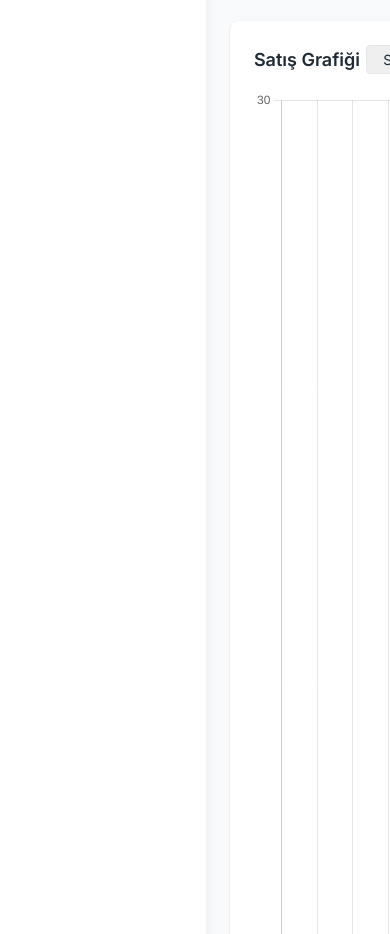
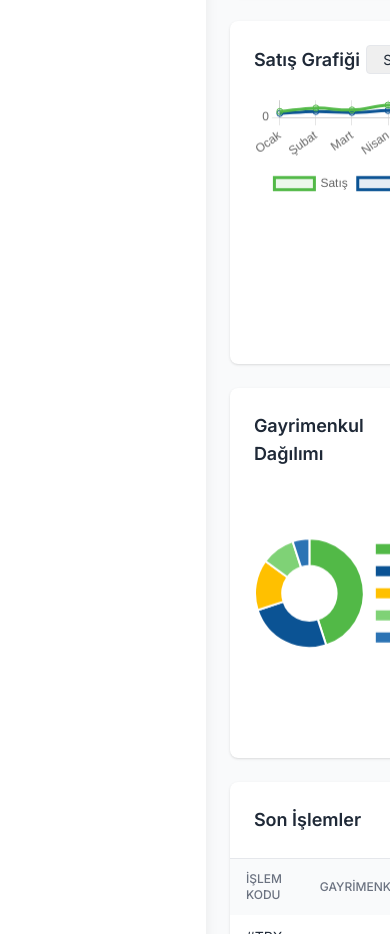
Before and after one commit to gelevun/arsarazi, a website: page dashboard.html in a window 390 px wide. Shown: the part 720-1654 px from the top of the page. Drawn offline with nearby package versions, Linux system fonts and the light colour scheme.

Commit message:
🔧 Grafik sonsuz aşağı gitme sorunu düzeltildi
✅ Düzeltilen sorunlar:
- Chart.js canvas yükseklik sınırlaması
- maintainAspectRatio: true ayarı
- Chart container CSS sınıfı eklendi
- Responsive grafik boyutları
- Y ekseni maksimum değer sınırlaması

🎨 İyileştirmeler:
- Sabit 300px yükseklik (desktop)
- Mobilde 250px yükseklik
- Daha iyi grafik görünümü
- Responsive tasarım

```diff
--- a/dashboard.html
+++ b/dashboard.html
@@ -47,9 +47,15 @@
         .stat-card:hover { transform: translateY(-5px); box-shadow: 0 10px 20px rgba(0,0,0,0.1); }
         .sidebar { height: 100vh; position: fixed; left: 0; top: 0; }
         .main-content { margin-left: 16rem; }
+        .chart-container {
+            position: relative;
+            height: 300px;
+            width: 100%;
+        }
         @media (max-width: 768px) {
             .sidebar { position: relative; height: auto; }
             .main-content { margin-left: 0; }
+            .chart-container { height: 250px; }
         }
     </style>
 </head>
@@ -211,7 +217,9 @@
                                 <option>Tümü</option>
                             </select>
                         </div>
-                        <canvas id="salesChart" height="150"></canvas>
+                        <div class="chart-container">
+                            <canvas id="salesChart"></canvas>
+                        </div>
                     </div>
 
                     <!-- Property Types Chart -->
@@ -220,7 +228,9 @@
                             <h3 class="text-lg font-semibold">Gayrimenkul Dağılımı</h3>
                             <button class="text-primary-green text-sm">Detaylı Rapor</button>
                         </div>
-                        <canvas id="propertyChart" height="150"></canvas>
+                        <div class="chart-container">
+                            <canvas id="propertyChart"></canvas>
+                        </div>
                     </div>
                 </div>
 
@@ -349,10 +359,16 @@
                 },
                 options: {
                     responsive: true,
-                    maintainAspectRatio: false,
+                    maintainAspectRatio: true,
                     plugins: {
                         legend: {
                             position: 'bottom'
+                        }
+                    },
+                    scales: {
+                        y: {
+                            beginAtZero: true,
+                            max: 35
                         }
                     }
                 }
@@ -377,7 +393,7 @@
                 },
                 options: {
                     responsive: true,
-                    maintainAspectRatio: false,
+                    maintainAspectRatio: true,
                     plugins: {
                         legend: {
                             position: 'right'
```
